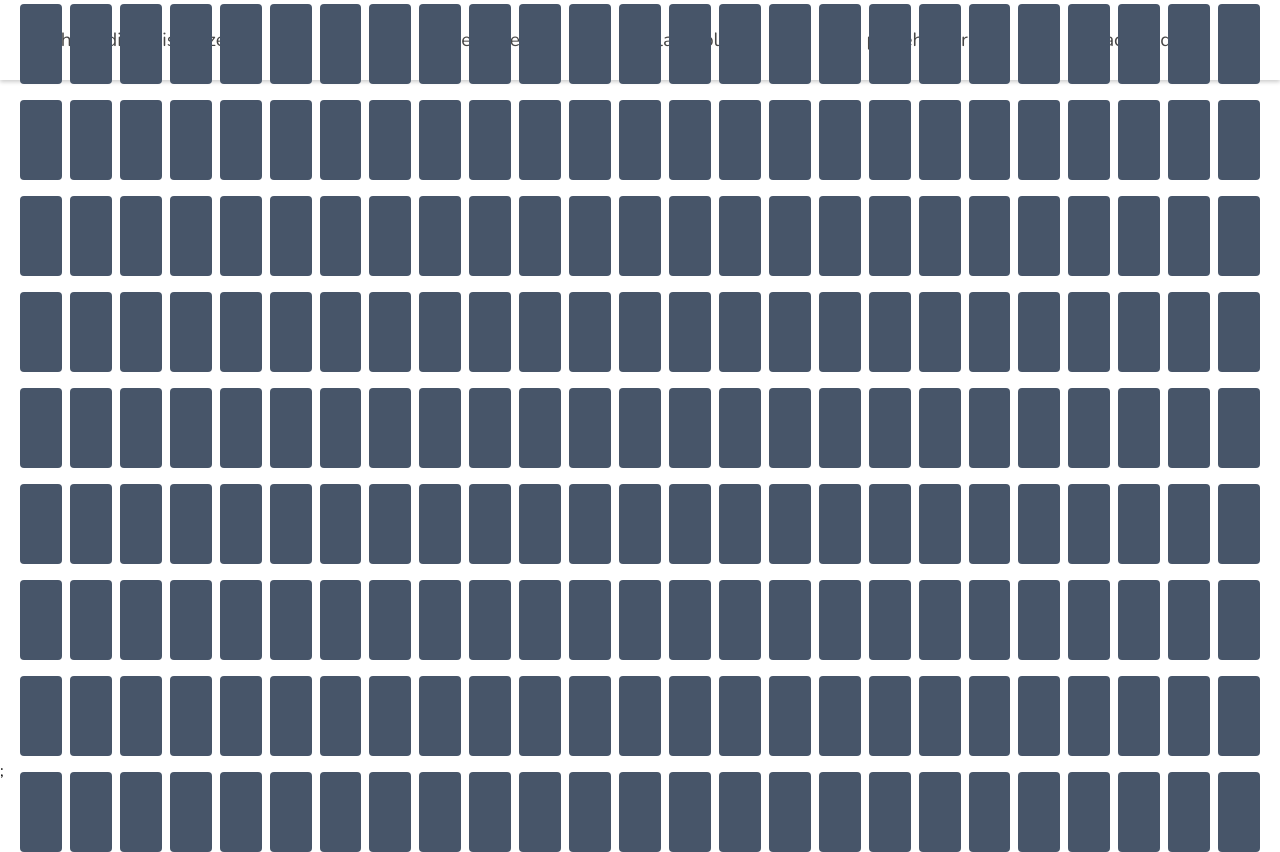
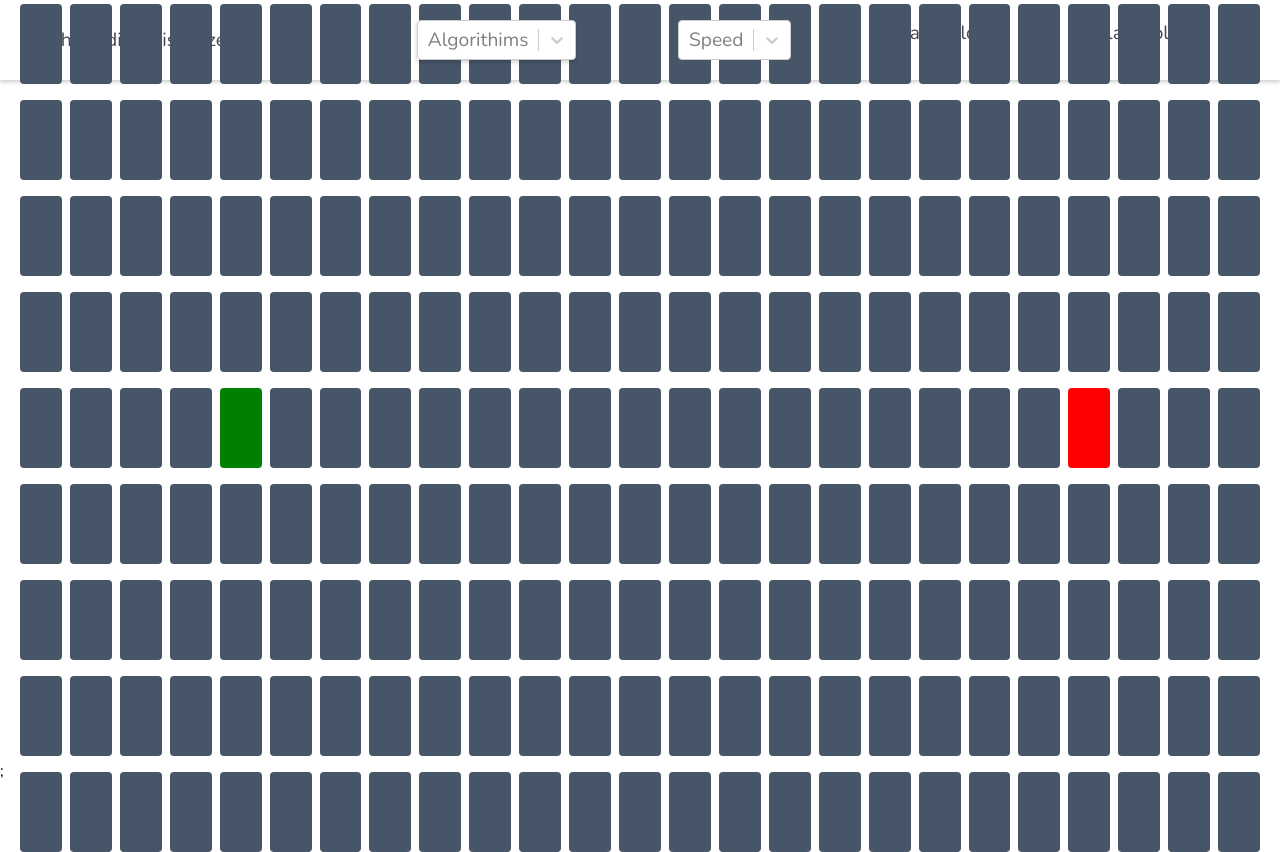
Before and after one commit to CodeJeffreyG/PathFindingVisualizer, a React (Create React App) app: page / in a window 1280 px wide. Built offline with nearby package versions, Linux system fonts and the light colour scheme.

Commit message:
Styling for start, wall, finish nodes

```diff
--- a/package.json
+++ b/package.json
@@ -13,6 +13,7 @@
     "react": "^18.2.0",
     "react-dom": "^18.2.0",
     "react-scripts": "5.0.1",
+    "react-select": "^5.7.1",
     "typescript": "^4.9.5",
     "web-vitals": "^2.1.4"
   },
@@ -39,5 +40,8 @@
       "last 1 firefox version",
       "last 1 safari version"
     ]
+  },
+  "devDependencies": {
+    "typescript-plugin-css-modules": "^5.0.0"
   }
 }
--- a/src/components/Grid/Grid.tsx
+++ b/src/components/Grid/Grid.tsx
@@ -1,5 +1,8 @@
-import React from "react";
+import React, { useEffect, useState } from "react";
+import ViewGrid from "./ViewGrid";
 import "./grid.css";
+
+// start 1 finish 1 wall *
 
 interface Node {
   isWall: boolean;
@@ -10,8 +13,9 @@ interface Node {
 }
 
 const Algos = () => {
+  const [start, setStart] = useState("");
 
-  const grid: Array<Node> = [];
+  let grid: Array<Node> = [];
 
   const node: Node = {
     isWall: false,
@@ -27,25 +31,20 @@ const Algos = () => {
 
       for (let col = 0; col < 25; col += 1) {
         let rowAndCol = `${row},${col}`;
-        elementsArray.push({ ...node, row: row, col: col });
+        if (row === 4 && col === 4)
+          elementsArray.push({ ...node, row: row, col: col, isStart: true });
+        else if (row === 4 && col === 21)
+          elementsArray.push({ ...node, row: row, col: col, isFinish: true });
+        else elementsArray.push({ ...node, row: row, col: col });
       }
+
       grid.push(elementsArray);
     }
   };
 
-  const randomNumber = () => {
-    return Math.floor(Math.random() * 100 + 1);
-  };
-
   createGrid();
 
-  const displayGrid = grid.map((row: any) => (
-    <div className="rowContainer">
-      {row.map((col: {}) => (
-        <div className="node" ></div>
-      ))}
-    </div>
-  ));
+  const displayGrid = <ViewGrid grid={grid} />;
 
   return <div className="gridContainer">{displayGrid}</div>;
 };
--- /dev/null
+++ b/src/components/Grid/ViewGrid.tsx
@@ -0,0 +1,49 @@
+import React, { useState } from "react";
+
+import "./grid.css";
+
+interface Node {
+  isWall: boolean;
+  isStart: boolean;
+  isFinish: boolean;
+  row: number | null;
+  col: number | null;
+}
+
+const ViewGrid = ({ grid }: any) => {
+  const [viewGrid, setViewGrid] = useState(grid);
+
+  const changeState = (e: any) => {
+    const currentId = e.target.id;
+    let parsedId = currentId.split(",");
+    let tempGrid = [...viewGrid];
+    console.log(e.target.id);
+    tempGrid[parsedId[0]][parsedId[1]].isWall = true;
+    setViewGrid(tempGrid);
+  };
+
+  console.log(viewGrid);
+
+  return viewGrid.map((row: any) => (
+    <div className="rowContainer">
+      {row.map((col: Node) => (
+        <div
+          onClick={changeState}
+          style={
+            col.isStart === true
+              ? { backgroundColor: "green" }
+              : col.isFinish === true
+              ? { backgroundColor: "red" }
+              : col.isWall === true
+              ? { backgroundColor: "black" }
+              : { backgroundColor: "rgb(71 85 105)" }
+          }
+          className="node"
+          id={`${col.row},${col.col}`}
+        ></div>
+      ))}
+    </div>
+  ));
+};
+
+export default ViewGrid;
--- a/src/components/Grid/grid.css
+++ b/src/components/Grid/grid.css
@@ -9,6 +9,7 @@
 .rowContainer {
   display: flex;
   flex-direction: row;
+  justify-content: center;
   margin-top: 1rem;
   padding-left: 1rem;
   padding-right: 1rem;
@@ -16,6 +17,7 @@
 
 .node {
   width: 5%;
+  max-width: 5rem;
   height: 5rem;
   margin-left: 0.25rem;
   margin-right: 0.25rem;
--- a/src/components/NavBar/NavBar.tsx
+++ b/src/components/NavBar/NavBar.tsx
@@ -1,13 +1,18 @@
 import React from "react";
 import "./navbar.css";
+import { Algos, Speed } from "../SelectBox/SelectBox";
 
 const NavBar = () => {
   return (
     <nav>
       <div>Path-Finding Visualizer</div>
       <ul>
-        <li>placeholder</li>
-        <li>placeholder</li>
+        <li>
+          <Algos />
+        </li>
+        <li>
+          <Speed />
+        </li>
         <li>placeholder</li>
         <li>placeholder</li>
       </ul>
--- /dev/null
+++ b/src/components/SelectBox/SelectBox.tsx
@@ -0,0 +1,28 @@
+import { useState, useEffect } from "react";
+import Select from "react-select";
+import "./select.css";
+
+import React from "react";
+
+const Algos = () => {
+  const options = [
+    { value: "bfs", label: "BFS" },
+    { value: "dfs", label: "DFS" },
+  ];
+
+  return (
+    <Select options={options} placeholder="Algorithims" className="algo-menu" />
+  );
+};
+
+const Speed = () => {
+  const options = [
+    { value: "slow", label: "Slow" },
+    { value: "normal", label: "Normal" },
+    { value: "fast", label: "Fast" },
+  ];
+
+  return <Select options={options} placeholder="Speed" />;
+};
+
+export { Algos, Speed };
--- /dev/null
+++ b/src/components/SelectBox/select.css
@@ -0,0 +1,7 @@
+.algo-menu {
+  box-shadow: 0 2px 4px rgba(0, 0, 0, 0.2);
+}
+
+.algo-menu .Select-menu {
+  color: green;
+}
```
Also changed, not shown: 1 other file (tests, documents, lock files or other folders).
